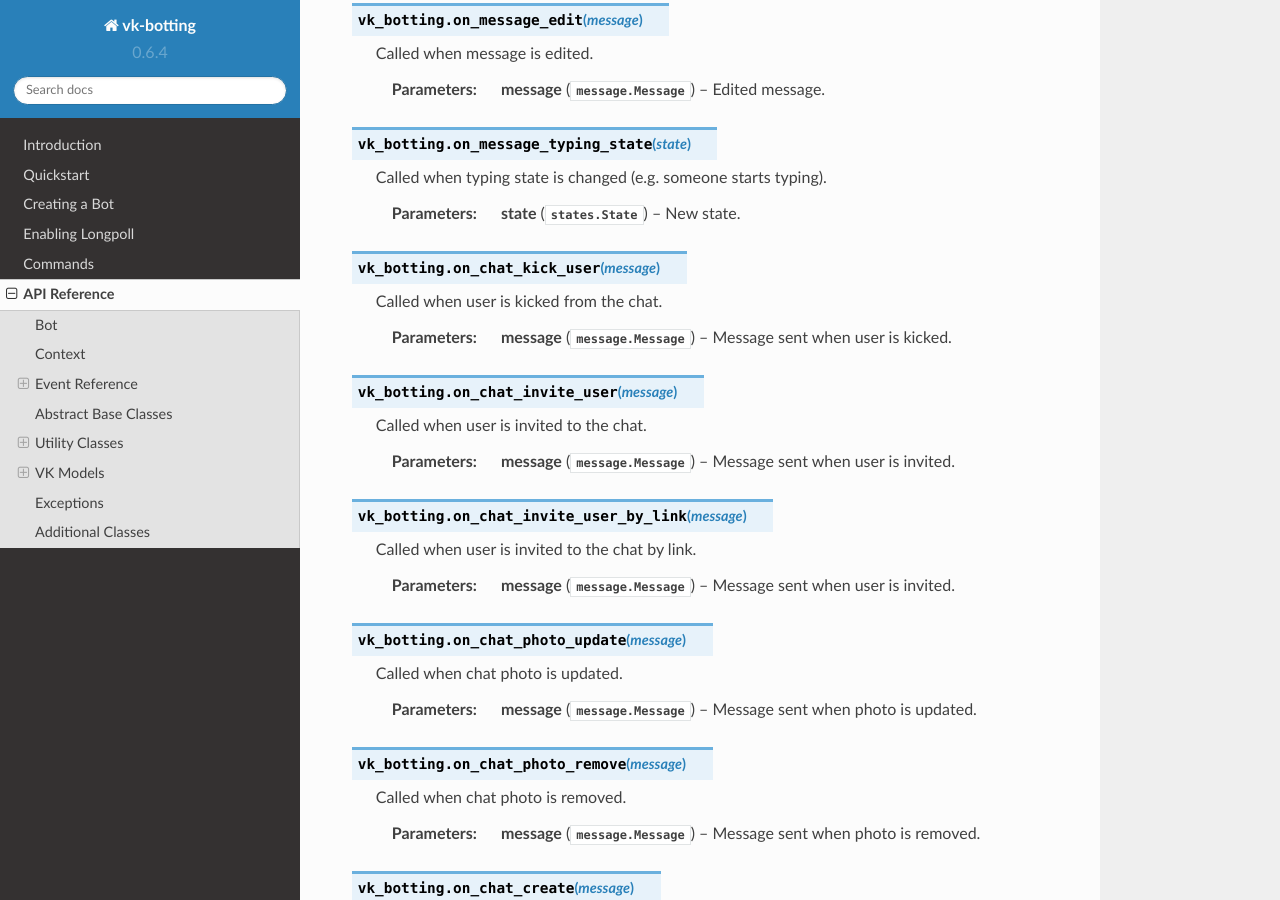
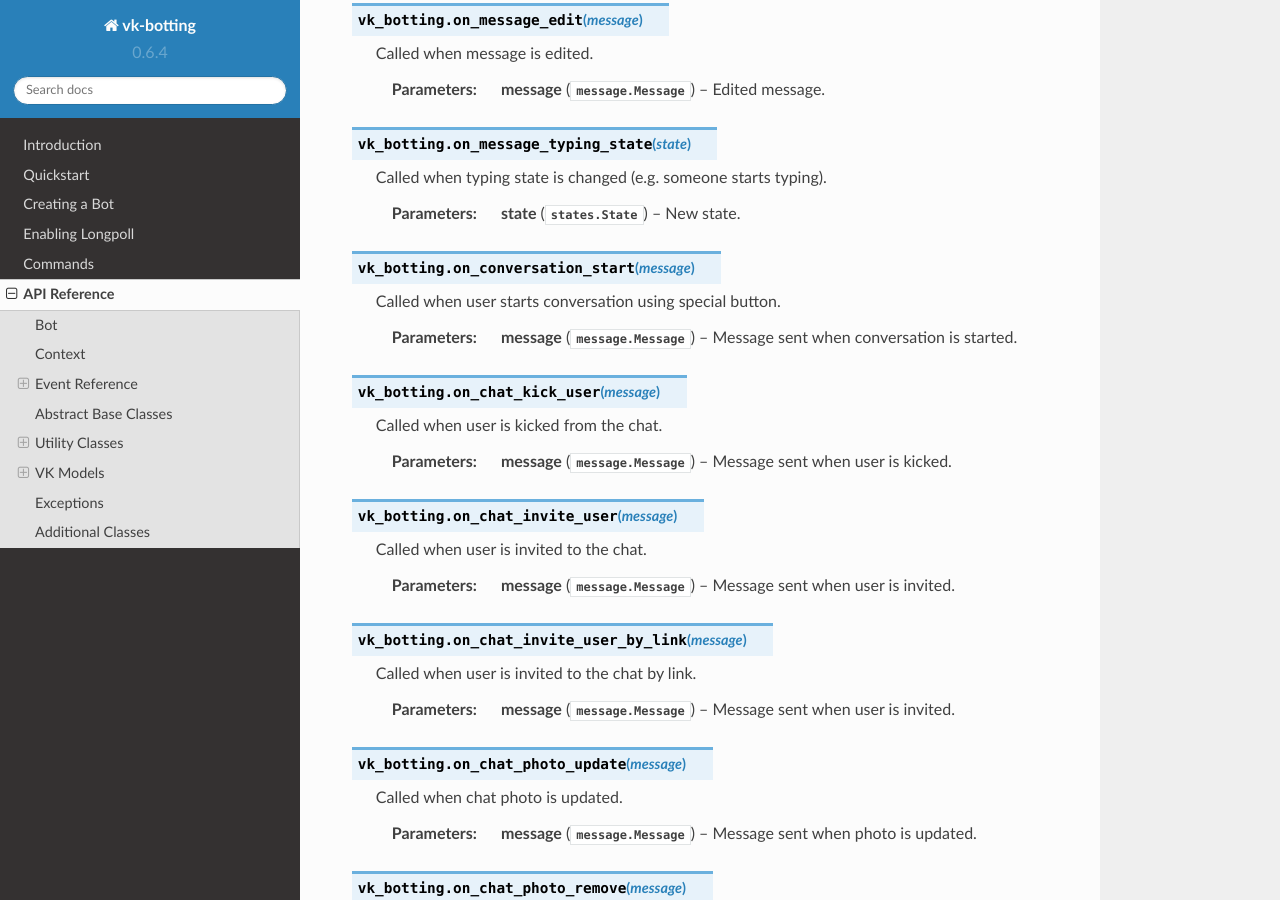
Before and after one commit to MrDandycorn/vk-botting, a Sphinx documentation site: the page built from docs/api.rst, in a window 1280 px wide and 900 px high, scrolled down 2898 px. Built offline with Sphinx 7.4.7 and the Read the Docs theme 2.0.0, drawn with Linux system fonts in a browser that asks for light colours.

Commit message:
Добавил в документацию on_conversation_start

```diff
--- a/docs/api.rst
+++ b/docs/api.rst
@@ -147,6 +147,13 @@
 
     :param state: New state.
     :type state: :class:`states.State`
+
+.. function:: on_conversation_start(message)
+
+    Called when user starts conversation using special button.
+
+    :param message: Message sent when conversation is started.
+    :type message: :class:`message.Message`
 
 .. function:: on_chat_kick_user(message)
 
```
Also changed, not shown: 2 other files.
